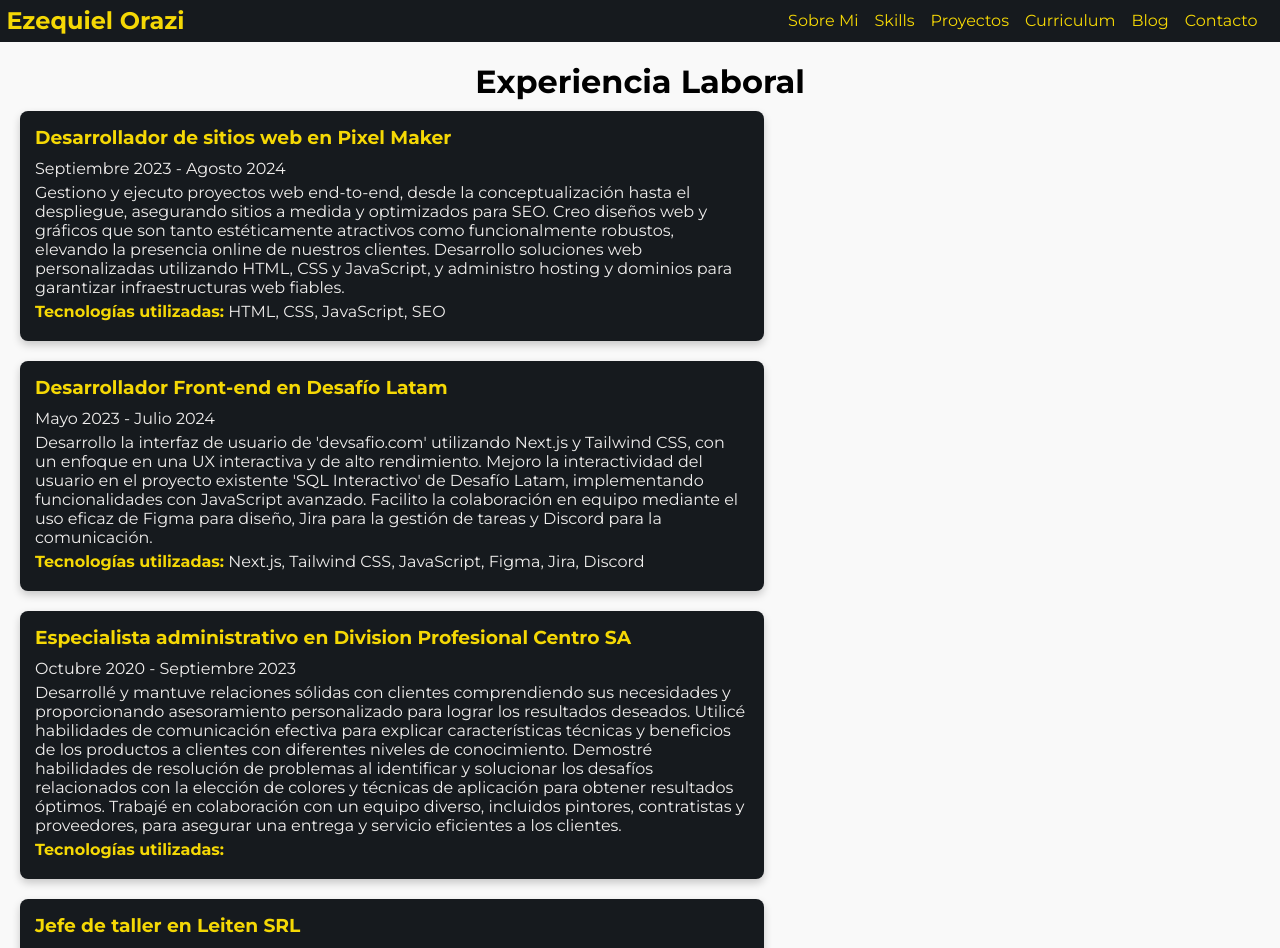
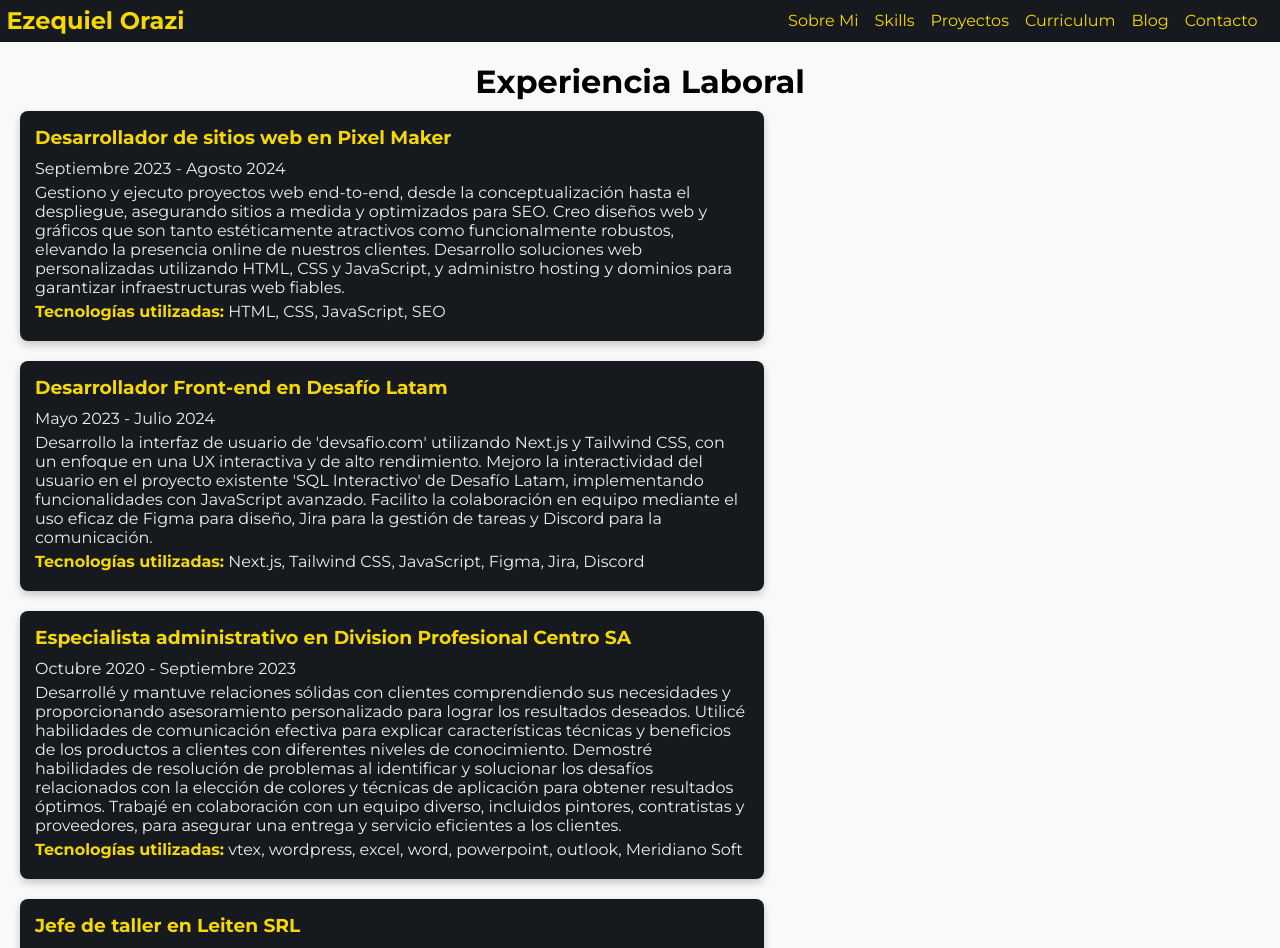
Before and after one commit to Ezzeorazi/mi-portafolio, a React (Vite) app: page /curriculum in a window 1280 px wide. Shown: the top 948 px of the page. Built offline with nearby package versions, Linux system fonts and the light colour scheme.

Commit message:
mejora:version movil

```diff
--- a/src/components/Experience/Experience.jsx
+++ b/src/components/Experience/Experience.jsx
@@ -41,7 +41,7 @@ const Experience = ({}) => {
       endDate: "Septiembre 2023",
       description:
         "Desarrollé y mantuve relaciones sólidas con clientes comprendiendo sus necesidades y proporcionando asesoramiento personalizado para lograr los resultados deseados. Utilicé habilidades de comunicación efectiva para explicar características técnicas y beneficios de los productos a clientes con diferentes niveles de conocimiento. Demostré habilidades de resolución de problemas al identificar y solucionar los desafíos relacionados con la elección de colores y técnicas de aplicación para obtener resultados óptimos. Trabajé en colaboración con un equipo diverso, incluidos pintores, contratistas y proveedores, para asegurar una entrega y servicio eficientes a los clientes.",
-      technologies: [],
+      technologies: ["vtex", "wordpress", "excel", "word", "powerpoint", "outlook", "Meridiano Soft"],
     },
     {
       id: 4,
@@ -51,7 +51,7 @@ const Experience = ({}) => {
       endDate: "Septiembre 2020",
       description:
         "Como jefe de taller en una constructora, lideré equipos de trabajo para proyectos de reparación de maquinaria pesada, donde implementé tecnologías y soluciones innovadoras para mejorar la eficiencia y la calidad de los resultados. Utilicé herramientas digitales y de gestión de proyectos para planificar y monitorear el progreso de los proyectos, asegurando una ejecución eficiente y dentro de los plazos establecidos. Fomenté la colaboración entre los equipos de construcción y tecnología, trabajando estrechamente con profesionales de IT para implementar soluciones técnicas y optimizar los procesos internos. Desarrollé y mantuve una cultura de aprendizaje continuo, alentando a los miembros del equipo a adquirir habilidades técnicas relevantes.",
-      technologies: [],
+      technologies: ["Tango Gestión", "Excel", "Word", "PowerPoint", "Outlook", "PLC"],
     },
   ];
 
```
